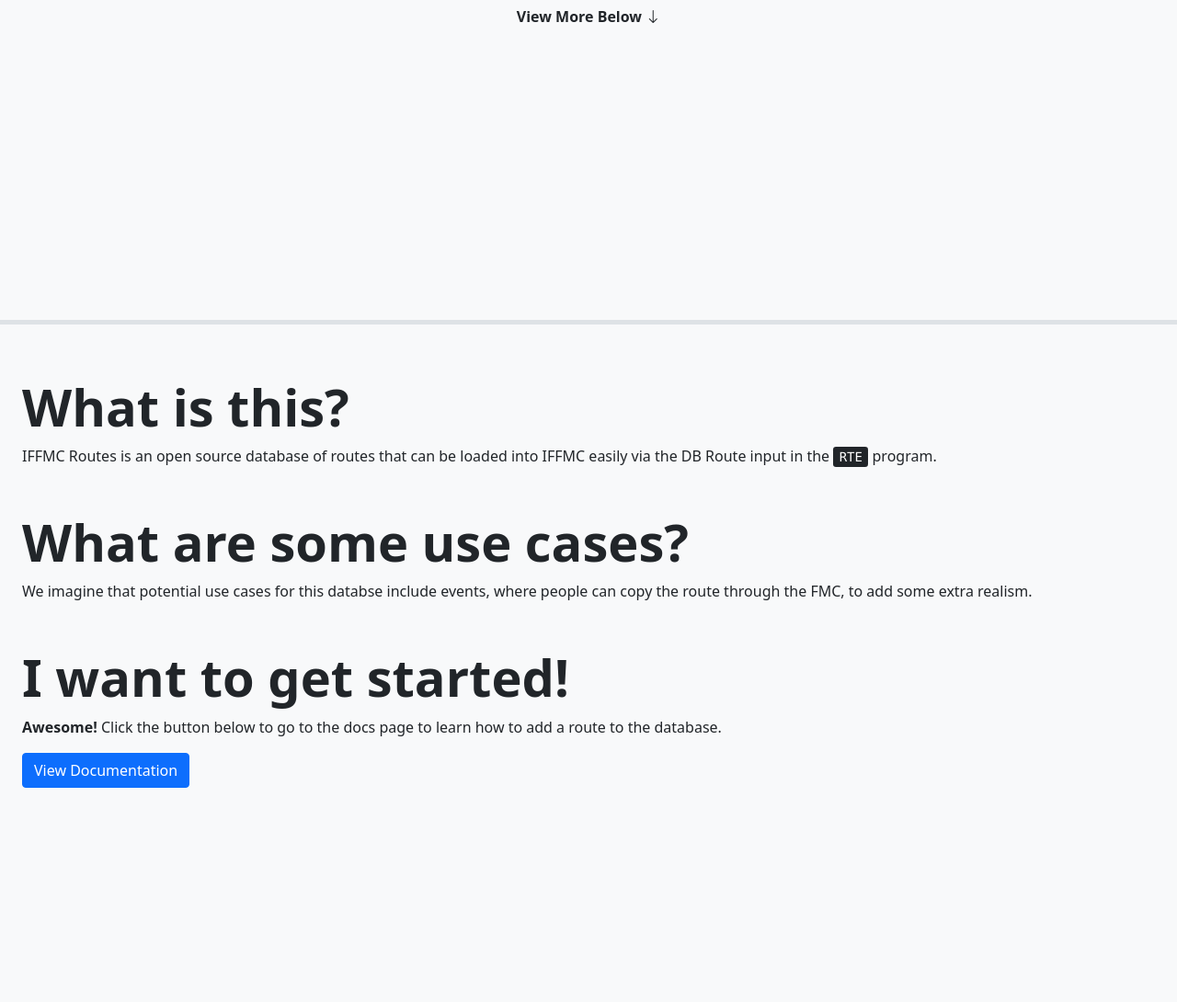
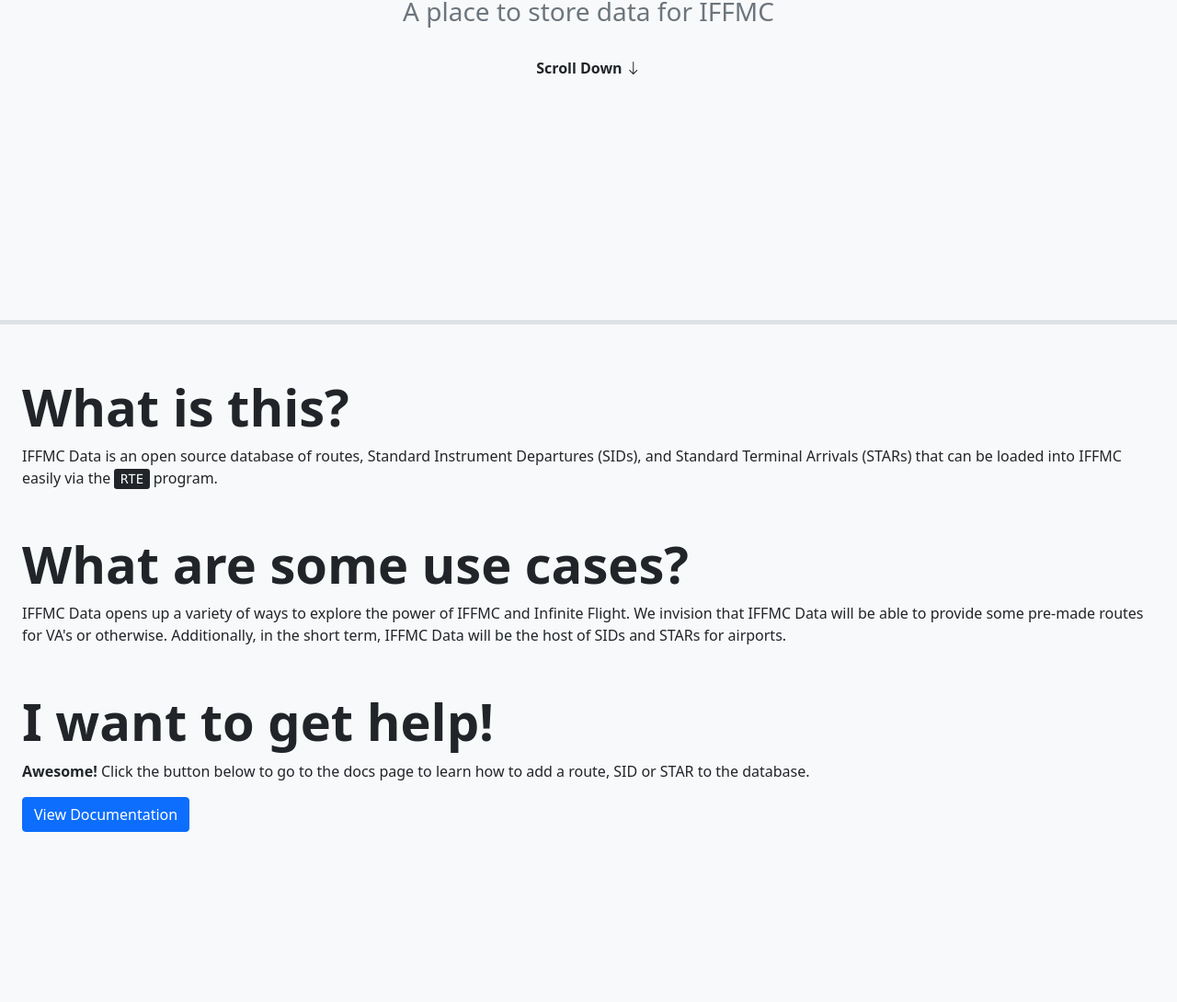
Before and after one commit to Sam-Neale/IFFMC-Data, a plain HTML site: page index.html in a window 1280 px wide. Shown: the part 452-1542 px from the top of the page at 92% size. Drawn offline with nearby package versions, Linux system fonts and the light colour scheme.

Commit message:
Updates to name

```diff
--- a/index.html
+++ b/index.html
@@ -3,20 +3,20 @@
     <meta charset="UTF-8">
     <meta http-equiv="X-UA-Compatible" content="IE=edge">
     <meta name="viewport" content="width=device-width, initial-scale=1.0">
-    <title>IFFMC Routes</title>
+    <title>IFFMC Data</title>
     <link href="https://cdn.jsdelivr.net/npm/bootstrap@5.1.3/dist/css/bootstrap.min.css" rel="stylesheet"
         integrity="sha384-1BmE4kWBq78iYhFldvKuhfTAU6auU8tT94WrHftjDbrCEXSU1oBoqyl2QvZ6jIW3" crossorigin="anonymous">
     <script defer src="https://cdn.jsdelivr.net/npm/bootstrap@5.1.3/dist/js/bootstrap.bundle.min.js"
         integrity="sha384-ka7Sk0Gln4gmtz2MlQnikT1wXgYsOg+OMhuP+IlRH9sENBO0LRn5q+8nbTov4+1p"
         crossorigin="anonymous"></script>
-    <meta name="description" content="A collection of routes to easily import into IFFMC.">
+    <meta name="description" content="A collection of routes, and other items to use in IFFMC.">
     <meta name="image" content="https://aws1.discourse-cdn.com/infiniteflight/original/4X/0/b/2/0b29672b86954fec973ff61b2455d24f49ef7cc6.png">
     <link rel="stylesheet" href="https://cdn.jsdelivr.net/npm/bootstrap-icons@1.7.0/font/bootstrap-icons.css">
 </head>
 <body class="bg-light">
     <nav class="navbar shadow navbar-expand-md navbar-light fixed-top bg-light">
         <div class="container-fluid">
-            <a class="navbar-brand" href="/">IFFMC Routes</a>
+            <a class="navbar-brand" href="/">IFFMC Data</a>
             <button class="navbar-toggler" type="button" data-bs-toggle="collapse" data-bs-target="#navbarCollapse"
                 aria-controls="navbarCollapse" aria-expanded="false" aria-label="Toggle navigation">
                 <span class="navbar-toggler-icon"></span>
@@ -34,19 +34,19 @@
         </div>
     </nav>
     <div class="w-100 text-center mt-5 p-5" style="height: calc(100vh - 3rem);">
-        <img src="https://aws1.discourse-cdn.com/infiniteflight/original/4X/b/5/b/b5beac6216a133d3f072876bb9832315c1c92489.png" style="width: 15vw;">
-        <h1 class="display-1 fw-bold mt-5">IFFMC Routes</h1>
-        <h3 class="text-muted">A collection of routes to easily import into IFFMC.</h3>
+        <img src="assets/images/IFFMC.png" style="width: 15vw; min-width: 200px;">
+        <h1 class="display-1 fw-bold mt-5">IFFMC Data</h1>
+        <h3 class="text-muted">A place to store data for IFFMC</h3>
         <br>
-        <p class="fw-bold">View More Below <i class="bi bi-arrow-down"></i></p>
+        <a href="#information" class="link-dark text-decoration-none fw-bold">Scroll Down <i class="bi bi-arrow-down"></i></a>
     </div>
-    <div class="w-100 text-left border-top border-5 px-4 pt-2" style="height: 100vh;">
+    <div class="w-100 text-left border-top border-5 px-4 pt-2" id="information" style="height: 100vh;">
         <h1 class="display-4 fw-bold mt-5">What is this?</h1>
-        <p>IFFMC Routes is an open source database of routes that can be loaded into IFFMC easily via the DB Route input in the <kbd>RTE</kbd> program.</p>
+        <p>IFFMC Data is an open source database of routes, Standard Instrument Departures (SIDs), and Standard Terminal Arrivals (STARs) that can be loaded into IFFMC easily via the <kbd>RTE</kbd> program.</p>
         <h1 class="display-4 fw-bold mt-5">What are some use cases?</h1>
-        <p>We imagine that potential use cases for this databse include events, where people can copy the route through the FMC, to add some extra realism.</p>
-        <h1 class="display-4 fw-bold mt-5">I want to get started!</h1>
-        <p><strong>Awesome!</strong> Click the button below to go to the docs page to learn how to add a route to the database.</p>
+        <p>IFFMC Data opens up a variety of ways to explore the power of IFFMC and Infinite Flight. We invision that IFFMC Data will be able to provide some pre-made routes for VA's or otherwise. Additionally, in the short term, IFFMC Data will be the host of SIDs and STARs for airports.</p>
+        <h1 class="display-4 fw-bold mt-5">I want to get help!</h1>
+        <p><strong>Awesome!</strong> Click the button below to go to the docs page to learn how to add a route, SID or STAR to the database.</p>
         <a class="btn btn-primary" href="./docs.html">View Documentation</a>
     </div>
 </body>
```
Also changed, not shown: docs.html (+4 -4 lines), assets/images/IFFMC.png (added).
